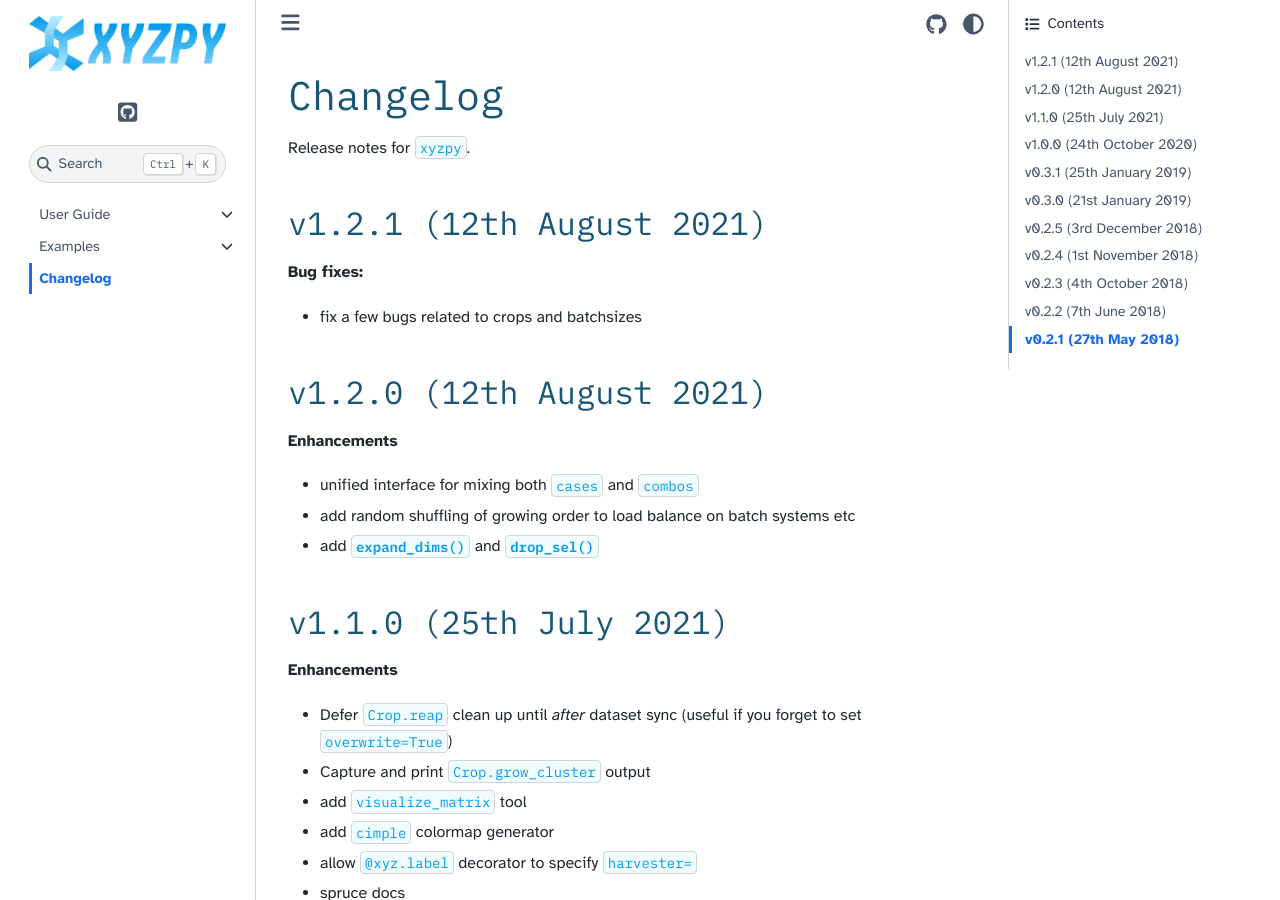
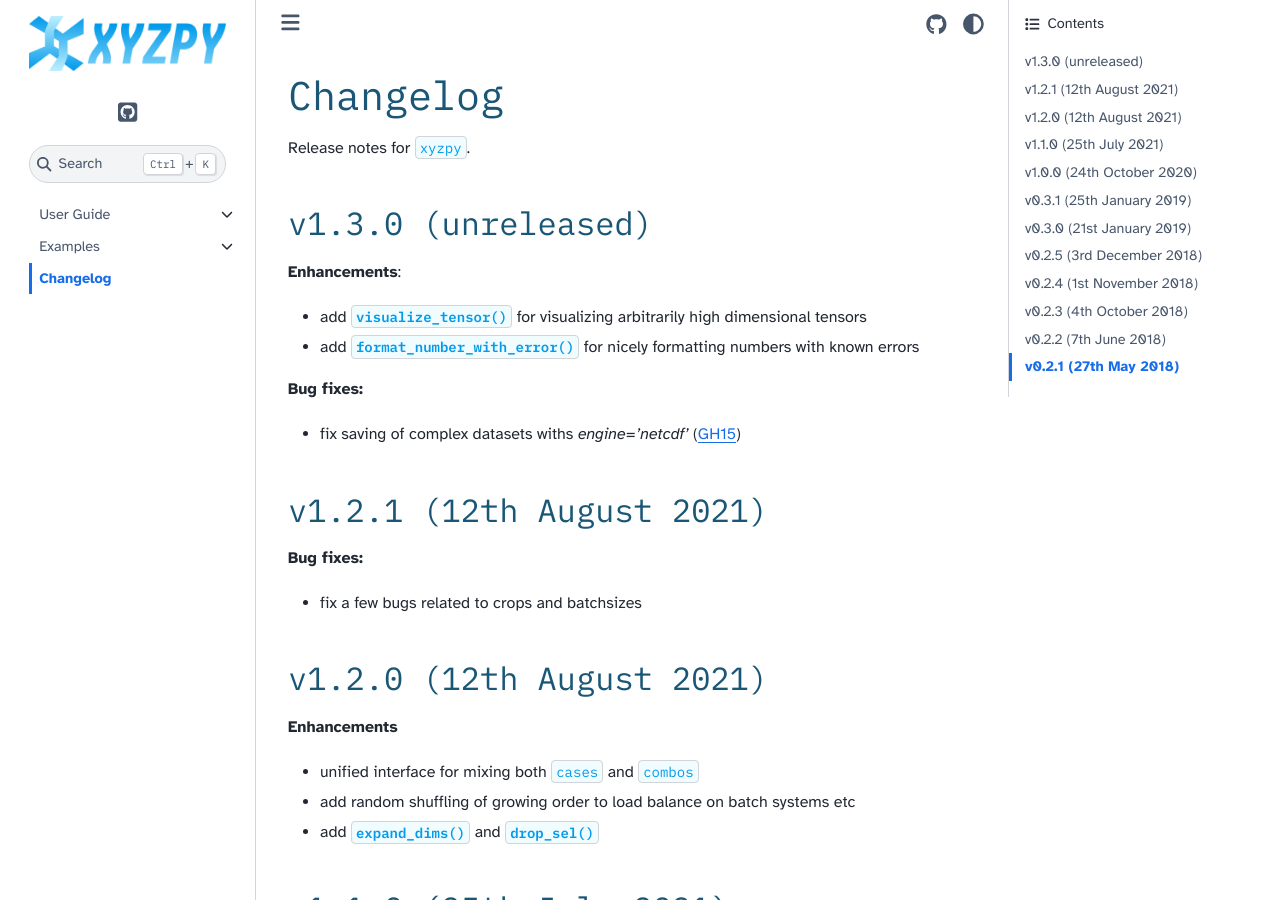
Before and after one commit to jcmgray/xyzpy, a Sphinx documentation site: the page built from docs/changelog.rst, in a window 1280 px wide and 900 px high. Built offline with Sphinx 7.4.7 and the Sphinx Book theme 1.1.4, drawn with Linux system fonts in a browser that asks for light colours; pages that are not in the unit, such as notebooks, are missing from menus.

Commit message:
fix saving complex ds to netcdf (#15)

```diff
--- a/docs/changelog.rst
+++ b/docs/changelog.rst
@@ -2,6 +2,23 @@ Changelog
 =========
 
 Release notes for ``xyzpy``.
+
+
+.. whats-new.1.3.0:
+
+v1.3.0 (unreleased)
+-------------------
+
+**Enhancements**:
+
+- add :func:`~xyzpy.visualize_tensor` for visualizing arbitrarily high
+  dimensional tensors
+- add :func:`~xyzpy.format_number_with_error` for nicely formatting numbers
+  with known errors
+
+**Bug fixes:**
+
+- fix saving of complex datasets withs `engine='netcdf'` (:issue:`15`)
 
 
 .. _whats-new.1.2.1:
```
Also changed, not shown: 1 other file.
